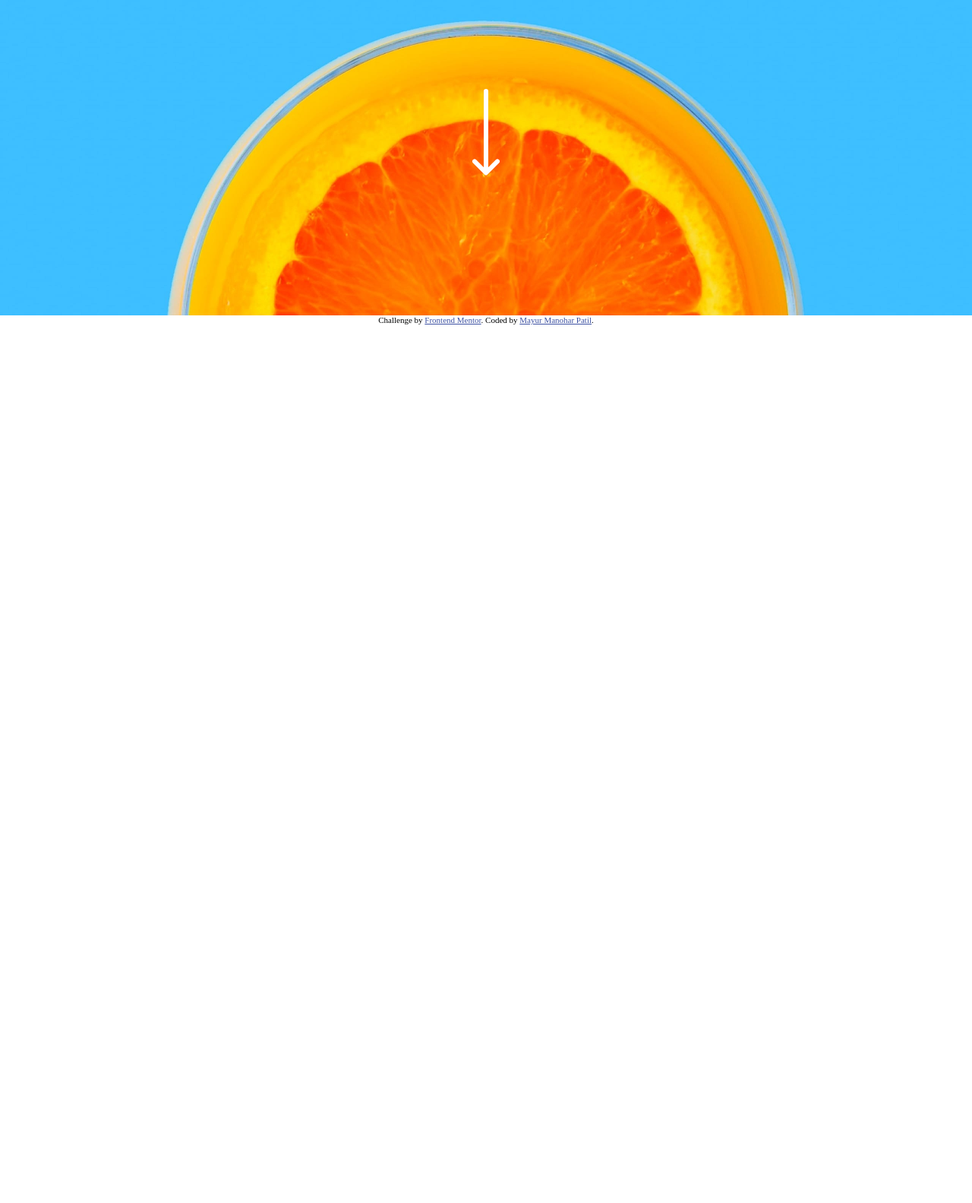
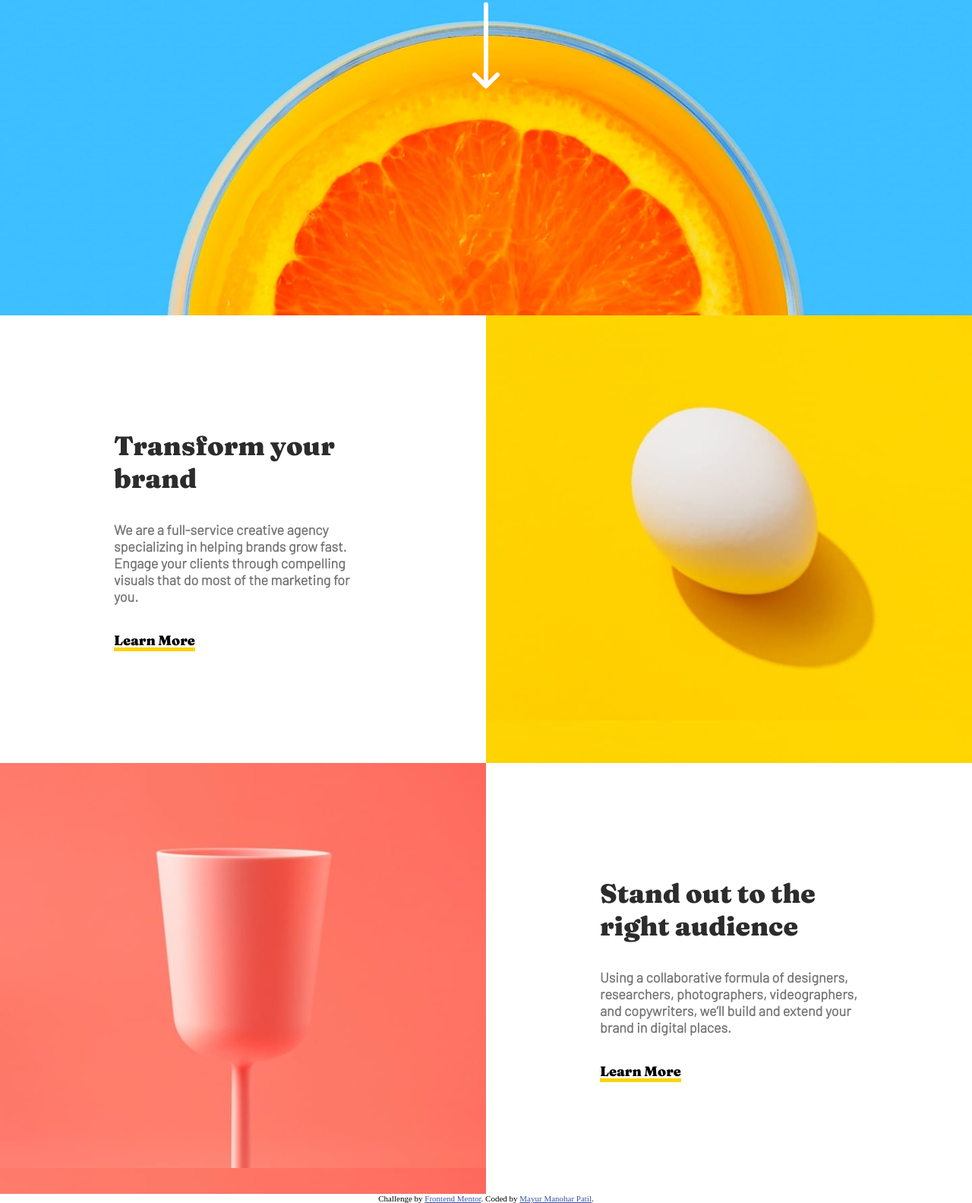
Before and after one commit to Mayur-Debu/Web-Development, a plain HTML site: page sunnyside-agency-landing-page-main/sunnyside-agency-landing-page-main/index.html in a window 1280 px wide. Shown: the part 385-1968 px from the top of the page at 76% size. Before the commit the page ends 812 px from the top, so only its background shows below. Drawn offline with Linux system fonts and the light colour scheme.

Commit message:
About Section Added

```diff
--- a/sunnyside-agency-landing-page-main/sunnyside-agency-landing-page-main/index.html
+++ b/sunnyside-agency-landing-page-main/sunnyside-agency-landing-page-main/index.html
@@ -6,8 +6,15 @@
   <meta name="viewport" content="width=device-width, initial-scale=1.0" />
   <!-- displays site properly based on user's device -->
 
+  <!-- Link the Fav icon-->
   <link rel="icon" type="image/png" sizes="32x32" href="./images/favicon-32x32.png" />
+
+  <!-- Link the css file -->
   <link rel="stylesheet" href="./static/style.css" />
+
+  <!-- Link the fonts -->
+  <link href="https://fonts.googleapis.com/css2?family=Barlow:wght@300&family=Fraunces:wght@900&display=swap"
+    rel="stylesheet">
 
   <title>Frontend Mentor | Sunnyside agency landing page</title>
 
@@ -29,15 +36,14 @@
 <body>
   <div class="wrapper">
 
-    <!-- Banner of the Landing Page -->
+    <!-- #TODO: Banner of the Landing Page -->
     <div class="banner">
-
-      <!-- Header -->
+      <!-- Header Section-->
       <div class="header">
         <!-- logo -->
         <img src="./static/images/logo.svg" alt="">
         <!-- Menu -->
-        <div class="menu">
+        <div class="menu barlow">
           <ul>
             <li>About</li>
             <li>Services</li>
@@ -49,12 +55,65 @@
         </div>
       </div>
 
-      <div class="title">
+      <div class="title fraunces-700">
         <span>WE ARE CREATIVES</span>
         <img src="./static/images/icon-arrow-down.svg" alt="">
       </div>
     </div>
 
+    <!-- #TODO: About Section Part1 -->
+    <section class="about-section">
+      <div class="about-card">
+        <div class="about-info">
+          <div class="about-info-card">
+            <div class="about-info-title fraunces-700">
+              <span>Transform your brand</span>
+            </div>
+            <div class="about-info-paragraph barlow">
+              <p>
+                We are a full-service creative agency specializing in helping brands grow fast. Engage your clients
+                through compelling visuals that do most of the marketing for you.
+              </p>
+            </div>
+            <div class="about-info-link fraunces-700">
+              <span>Learn More</span>
+            </div>
+          </div>
+        </div>
+
+        <!-- about Image -->
+        <div class="about-info-image-1">
+
+        </div>
+      </div>
+    </section>
+
+    <!-- #TODO: About Section Part -->
+    <section class="about-section">
+      <div class="about-card">
+
+        <!-- about Image -->
+        <div class="about-info-image-2">
+
+        </div>
+        <div class="about-info">
+          <div class="about-info-card">
+            <div class="about-info-title fraunces-700">
+              <span>Stand out to the right audience</span>
+            </div>
+            <div class="about-info-paragraph barlow">
+              <p>
+                Using a collaborative formula of designers, researchers, photographers, videographers, and copywriters,
+                we’ll build and extend your brand in digital places.
+              </p>
+            </div>
+            <div class="about-info-link fraunces-700">
+              <span>Learn More</span>
+            </div>
+          </div>
+        </div>
+      </div>
+    </section>
 
   </div>
 
--- a/sunnyside-agency-landing-page-main/sunnyside-agency-landing-page-main/static/style.css
+++ b/sunnyside-agency-landing-page-main/sunnyside-agency-landing-page-main/static/style.css
@@ -3,9 +3,24 @@
   padding: 0px;
 }
 
+.fraunces-700{
+    font-family: 'Fraunces', serif;
+    font-weight: 700;
+}
+
+.fraunces-900{
+    font-family: 'Fraunces', serif;
+    font-weight: 900;
+}
+
+.barlow{
+    font-family: 'Barlow', sans-serif;
+}
+
 /* ***************************** HEADER SECTION ********************************** */
 .banner {
   height: 100vh;
+  width: 100vw;
   background-image: url(./images/desktop/image-header.jpg);
   background-position: center;
   background-size: cover;
@@ -16,7 +31,7 @@
 .header {
   display: flex;
   justify-content: space-between;
-  padding: 15px;
+  padding: 25px;
 }
 
 .menu {
@@ -24,7 +39,7 @@
 }
 
 .menu li {
-  margin-right: 20px;
+  margin-right: 30px;
   font-size: 18px;
   text-transform: capitalize;
   display: flex;
@@ -47,13 +62,13 @@
   display: flex;
   align-items: center;
   background-color: white;
-  padding: 10px 15px;
+  padding: 12px 15px;
   border-radius: 30px;
 }
 
 .button span {
-  font-size: 15px;
-  font-weight: bold;
+  font-size: 13px;
+  font-family: fraunces, sans-serif;
 }
 
 .menu li:hover {
@@ -75,25 +90,91 @@
 }
 
 .title span {
-  font-size: 70px;
+  font-size: 60px;
   color: white;
   position: absolute;
   margin-bottom: 500px;
+  letter-spacing: 6px;
+}
+
+.title img{
+  cursor: pointer;
+  transition: all 0.5s ease-in-out;
+}
+
+.title img:hover {
+  margin-bottom: -100px;
 }
 
 .title img {
-  /* margin-top: -500px; */
-  transition: all 0.5s ease-in-out;
-  padding-top: 50px;
-  cursor: pointer;
+  margin-top: -150px;
 }
 
-.title img:hover {
-  margin-bottom: -150px;
+/* ***************************** About Section ********************************** */
+.about-section{
+    width: 100vw;
+    height: auto;
+    overflow: hidden;
 }
 
-.title img {
-  margin-top: 50px;
+.about-card{
+    width: 100vw;
+    height: auto;
+    display: flex;
 }
 
-/* ***************************** SECTION-1 ********************************** */
+.about-info{
+    width: 50vw;
+    height: auto;
+    background-color: white;
+    display: flex;
+    flex-direction: column;
+    justify-content: center;
+    flex-wrap: wrap;
+}
+
+.about-info-image-1{
+    width: 50vw;
+    height: auto;
+    background-image: url('./images/desktop/image-transform.jpg');
+    background-size: contain;
+}
+
+.about-info-card{
+    padding: 150px;
+}
+
+.about-info-title, .about-info-paragraph{
+    margin-bottom: 35px;
+}
+
+.about-info-title span{
+    text-align: left;
+    font-size: 35px;
+    color: rgba(0, 0, 0, 0.829);
+}
+
+.about-info-paragraph p{
+    font-size: 18px;
+    text-align: left;
+    color: rgba(85, 84, 84, 0.815);
+    font-weight: 600;
+}
+
+.about-info-link{
+    text-decoration: underline 5px solid  hsl(51, 100%, 49%);
+    font-size: 18px;
+    transition: all .3s ease-in-out;
+}
+
+.about-info-link:hover{
+    text-decoration: none;
+    cursor: pointer;
+}
+
+.about-info-image-2{
+    width: 50vw;
+    height: auto;
+    background-image: url('./images/desktop/image-stand-out.jpg');
+    background-size: contain;
+}
```
